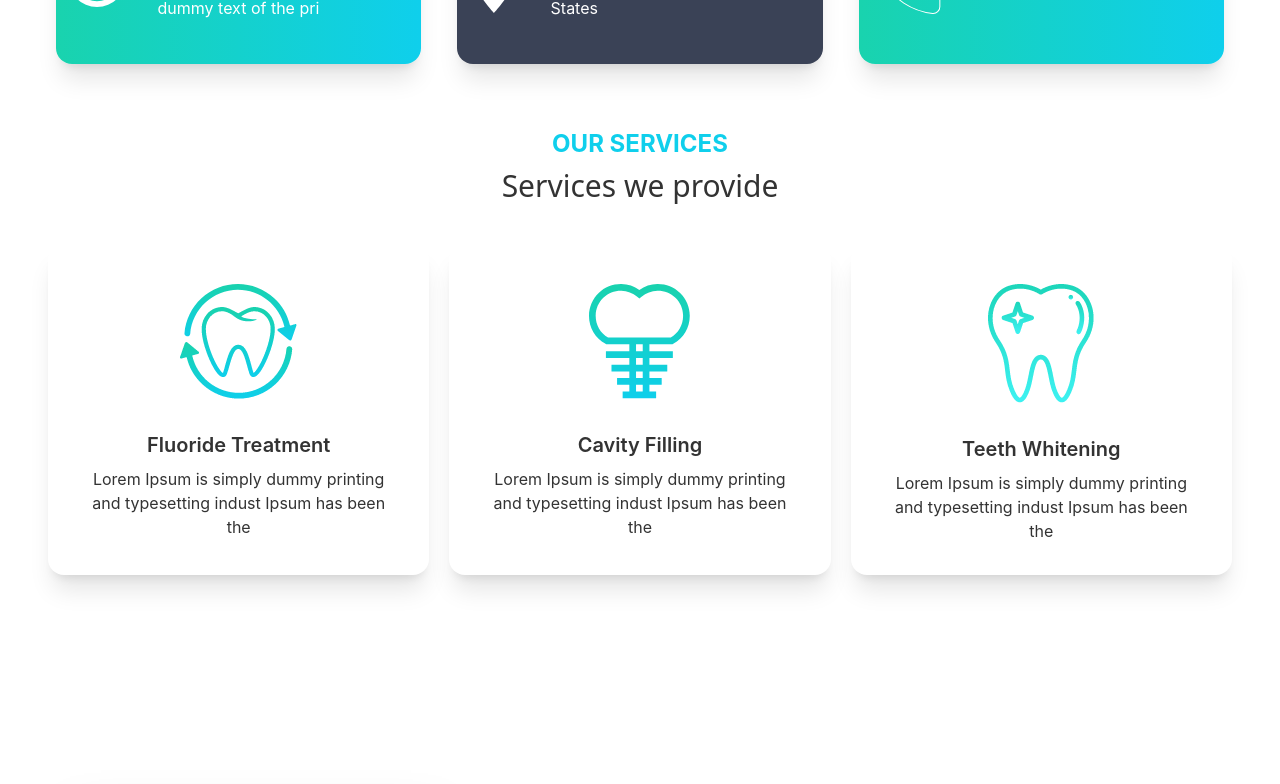
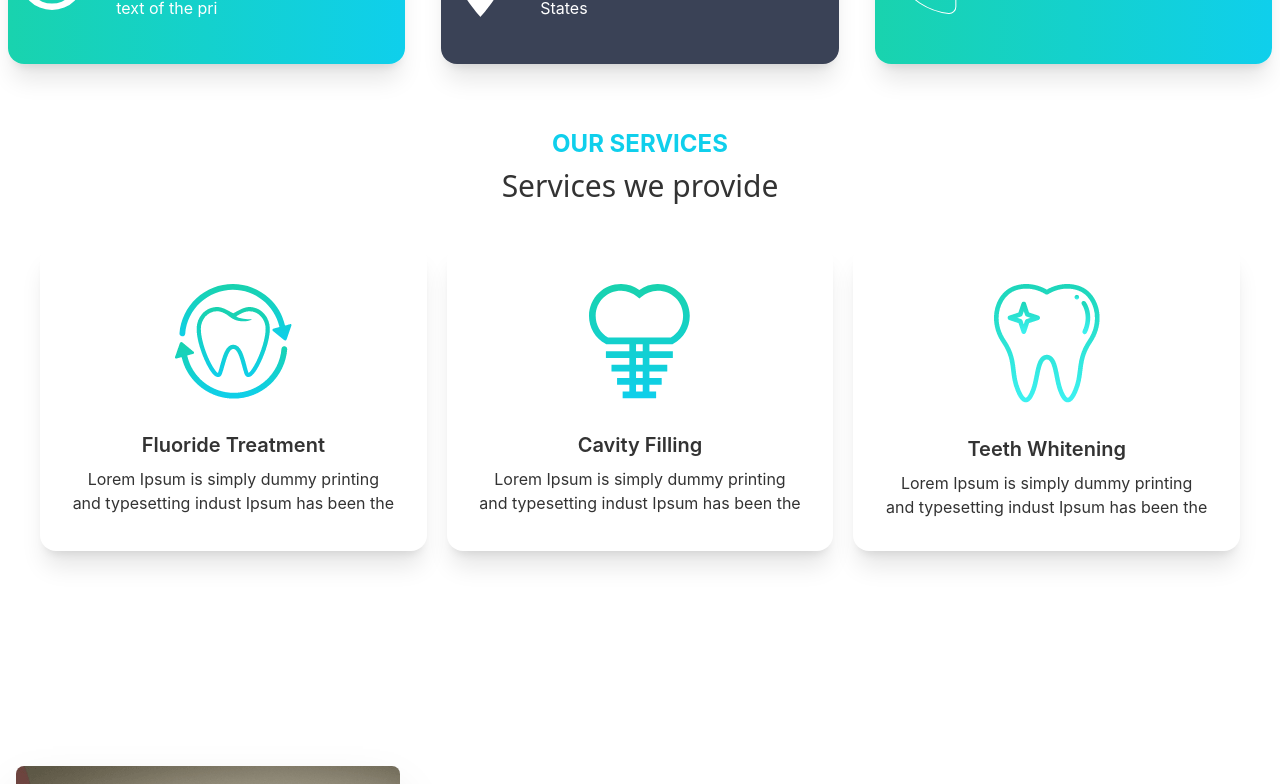
Before and after one commit to rumon5h/doctors-portal-client1, a React (Create React App) app: page / in a window 1280 px wide. Shown: the part 1000-1784 px from the top of the page. Built offline with nearby package versions, Linux system fonts and the light colour scheme.

Commit message:
Fixed some issue

```diff
--- a/src/Pages/Home/Home.js
+++ b/src/Pages/Home/Home.js
@@ -9,7 +9,7 @@ import Testimonial from './Testimonial';
 
 const Home = () => {
     return (
-        <div className='mx-12'>
+        <div className=''>
             <Banner/>
             <Info/>
             <Services/>
--- a/src/Pages/Home/Services.js
+++ b/src/Pages/Home/Services.js
@@ -26,7 +26,7 @@ const Services = () => {
     },
   ];
   return (
-    <div className="my-14">
+    <div className="my-14 mx-10">
       <div className=" text-center mb-10">
         <h3 className="font-bold text-primary uppercase text-2xl">
           Our Services
--- a/src/Pages/Home/Testimonial.js
+++ b/src/Pages/Home/Testimonial.js
@@ -30,8 +30,8 @@ const Testimonial = () => {
     },
   ];
   return (
-    <div className="my-24">
-      <div className="flex justify-between">
+    <div className="my-24 mx-10">
+      <div className="flex mx-5 justify-between">
         <div>
           <h3 className="text-primary text-xl">Testimonial</h3>
           <h2 className="text-3xl">What Our Patients Says</h2>
```
